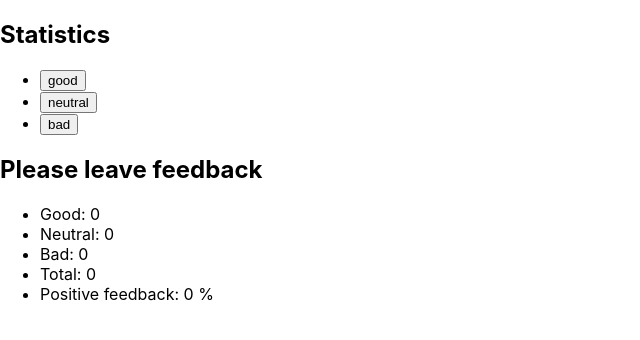
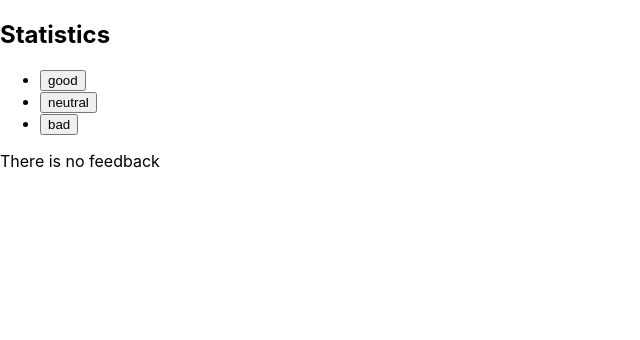
Before and after one commit to Maestrotel/goit-react-hw-02-feedback, a React (Create React App) app: page / in a window 1280 px wide. Shown: the top 340 px of the page, without its empty margins (0-640 px from the left). Built offline with nearby package versions, Linux system fonts and the light colour scheme.

Commit message:
loading condition updated

```diff
--- a/src/components/App.jsx
+++ b/src/components/App.jsx
@@ -2,7 +2,7 @@ import { Component } from 'react';
 import { Statistics } from './Statistics/Statictics';
 import { FeedbackOptions } from './FeedbackOptions/FeedbackOptions';
 import { Section } from './Section/Section';
-// import { Notification } from './Notification/Notification';
+import { Notification } from './Notification/Notification';
 
 export class App extends Component {
   state = {
@@ -41,7 +41,9 @@ export class App extends Component {
             onLeaveFeedback={handleClick}
           />
         </Section>
-        {/* <Notification message="There is no feedback" /> */}
+        {total === 0 ? (
+          <Notification message="There is no feedback" />
+        ) : (
           <Section title="Please leave feedback">
             <Statistics
               good={good}
@@ -51,6 +53,7 @@ export class App extends Component {
               positivePercentage={positive}
             />
           </Section>
+        )}
       </>
     );
   }
--- a/src/components/Notification/Notification.jsx
+++ b/src/components/Notification/Notification.jsx
@@ -0,0 +1,3 @@
+export const Notification = ({ message }) => {
+  return <p>There is no feedback</p>;
+};
--- a/src/components/Statistics/Statictics.jsx
+++ b/src/components/Statistics/Statictics.jsx
@@ -11,7 +11,7 @@ export const Statistics = ({
       <li>Neutral: {neutral}</li>
       <li>Bad: {bad}</li>
       <li>Total: {total}</li>
-      <li>Positive feedback: {positivePercentage} %</li>
+      <li>Positive feedback: {Math.round(positivePercentage)} %</li>
     </ul>
   );
 };
```
Lines whose indentation alone changed are shown as unchanged.
